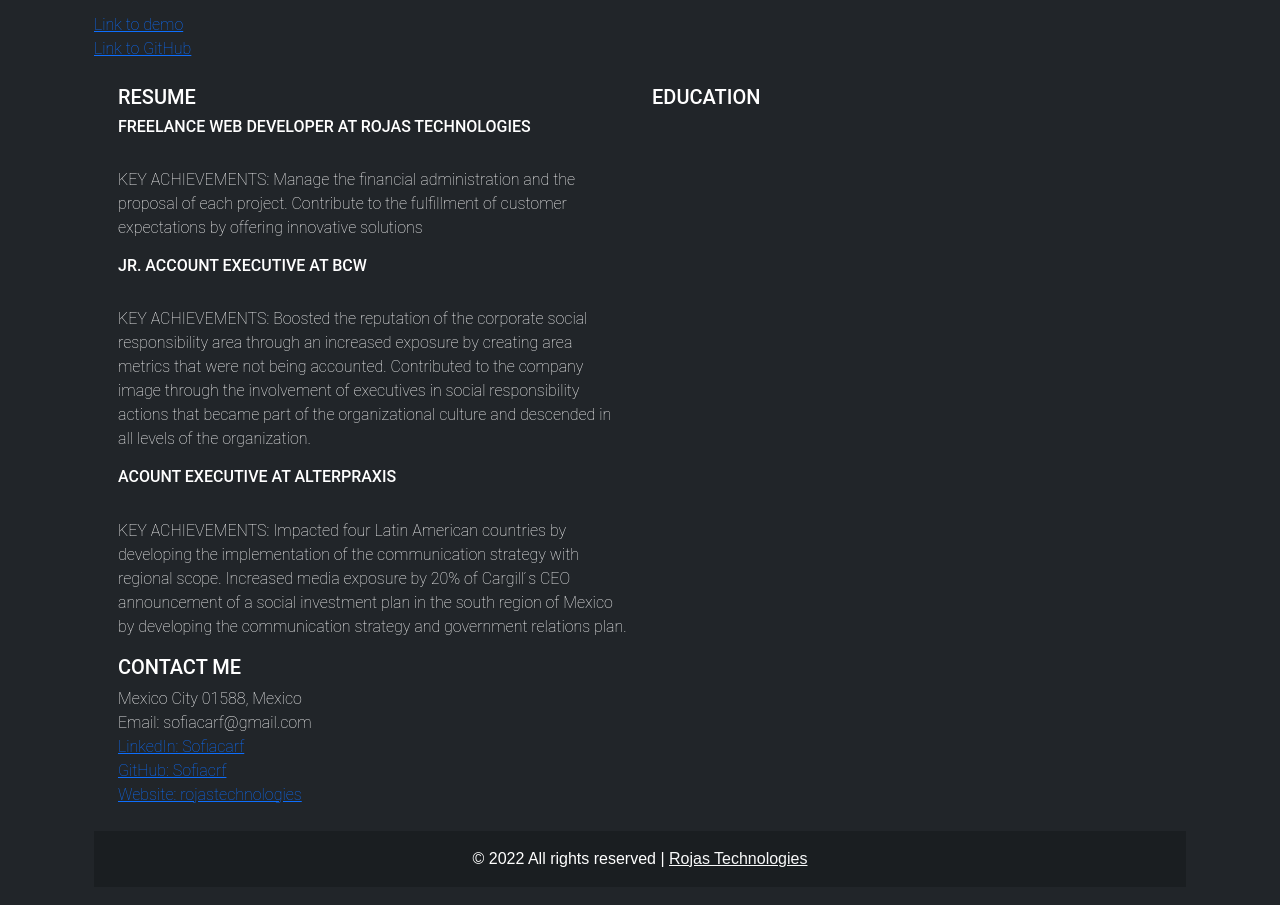
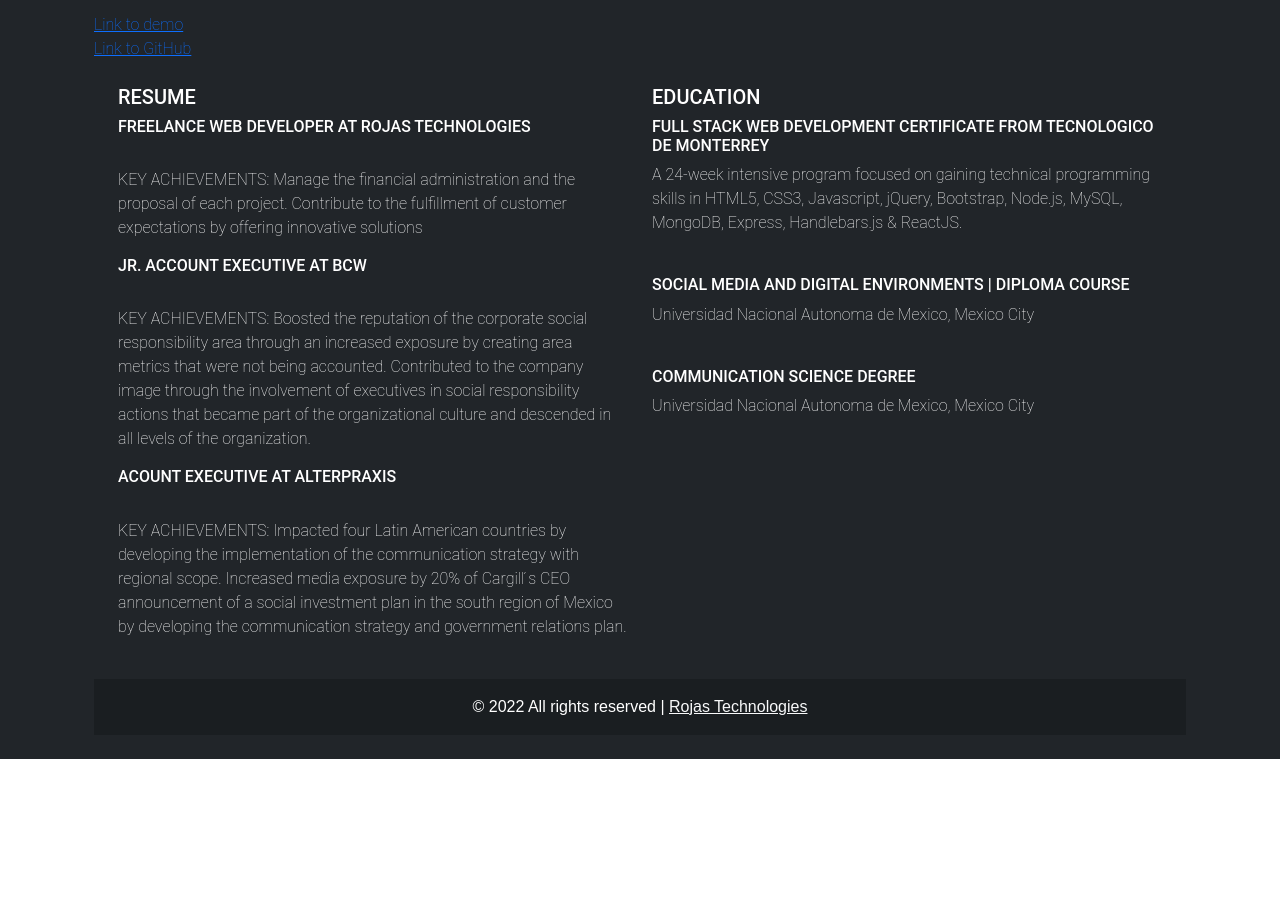
Before and after one commit to Sofiacrf/SofiaRojas-Portafolio, a plain HTML site: page index.html in a window 1280 px wide. Shown: the part 1139-2044 px from the top of the page. After the commit the page ends 1898 px from the top, so only its background shows below. Drawn offline with nearby package versions, Linux system fonts and the light colour scheme.

Commit message:
resume and education section

```diff
--- a/index.html
+++ b/index.html
@@ -118,7 +118,7 @@
                     <a href="https://github.com/Sofiacrf/E-CommerceBackEnd">Link to GitHub</a>
                 </div>
 
-                <!-- Contact Me Section -->
+                <!-- Resume & Education Section -->
                 <section class="bg-dark text-center text-lg-start">
                     <!-- Grid container -->
                     <div class="container p-4">
@@ -126,9 +126,12 @@
                         <div class="row">
                             <div class="col-lg-6 col-md-12 mb-4 mb-md-0">
                                 <h5 class="text-uppercase">Resume</h5>
-                                <h6 href="https://rojastechnologies.com/">FREELANCE WEB DEVELOPER AT ROJAS TECHNOLOGIES</h6>
+                                <h6 href="https://rojastechnologies.com/">FREELANCE WEB DEVELOPER AT ROJAS TECHNOLOGIES
+                                </h6>
                                 <br>
-                                <p>KEY ACHIEVEMENTS: Manage the financial administration and the proposal of each project. Contribute to the fulfillment of customer expectations by offering innovative solutions </p>
+                                <p>KEY ACHIEVEMENTS: Manage the financial administration and the proposal of each
+                                    project. Contribute to the fulfillment of customer expectations by offering
+                                    innovative solutions </p>
                                 <h6>JR. ACCOUNT EXECUTIVE AT BCW </h6>
                                 <br>
                                 <p>KEY ACHIEVEMENTS: Boosted the reputation of the corporate social responsibility area
@@ -137,9 +140,9 @@
                                     social responsibility actions that became part of the organizational culture and
                                     descended in all levels of the organization.
 
-                                 <h6>ACOUNT EXECUTIVE AT ALTERPRAXIS</h6>
-                                 <br>
-                                 <p>KEY ACHIEVEMENTS: Impacted four Latin American countries by developing the
+                                <h6>ACOUNT EXECUTIVE AT ALTERPRAXIS</h6>
+                                <br>
+                                <p>KEY ACHIEVEMENTS: Impacted four Latin American countries by developing the
                                     implementation of the communication strategy with regional scope. Increased media
                                     exposure by 20% of Cargill ́s CEO announcement of a social investment plan in the
                                     south region of Mexico by developing the communication strategy and government
@@ -148,23 +151,24 @@
                             <!--Grid column-->
                             <div class="col-lg-6 col-md-12 mb-4 mb-md-0">
                                 <h5 class="text-uppercase">Education</h5>
+                                <h6>FULL STACK WEB DEVELOPMENT CERTIFICATE FROM TECNOLOGICO DE MONTERREY</h6>
+                                <p>A 24-week intensive program focused on gaining technical programming skills in HTML5,
+                                    CSS3, Javascript, jQuery, Bootstrap, Node.js, MySQL, MongoDB, Express, Handlebars.js
+                                    & ReactJS.</p>
+                                <br>
+                                <h6>SOCIAL MEDIA AND DIGITAL ENVIRONMENTS | DIPLOMA COURSE</h6>
+                                <p>Universidad Nacional Autonoma de Mexico, Mexico City</p>
+                                <br>
+                                <h6>COMMUNICATION SCIENCE DEGREE</h6>
+                                <p>Universidad Nacional Autonoma de Mexico, Mexico City</p>
 
-                            </div>
-                               <!--Grid column-->
-                               <div class="col-lg-6 col-md-12 mb-4 mb-md-0">
-                                <h5 class="text-uppercase">Contact Me</h5>
-                                <a>Mexico City 01588, Mexico</a>
-                                <br>
-                                <a>Email: sofiacarf@gmail.com</a>
-                                <br>
-                                <a href="https://www.linkedin.com/in/sofiacarf/">LinkedIn: Sofiacarf</a>
-                                <br>
-                                <a href="https://github.com/Sofiacrf">GitHub: Sofiacrf</a>
-                                <br>
-                                <a href="https://rojastechnologies.com/">Website: rojastechnologies</a>
                             </div>
                         </div>
                     </div>
+                </section>
+                <!-- Contact Me section -->
+                <section class="contact-me">
+
                 </section>
 
                 <!--Footer Section-->
```
